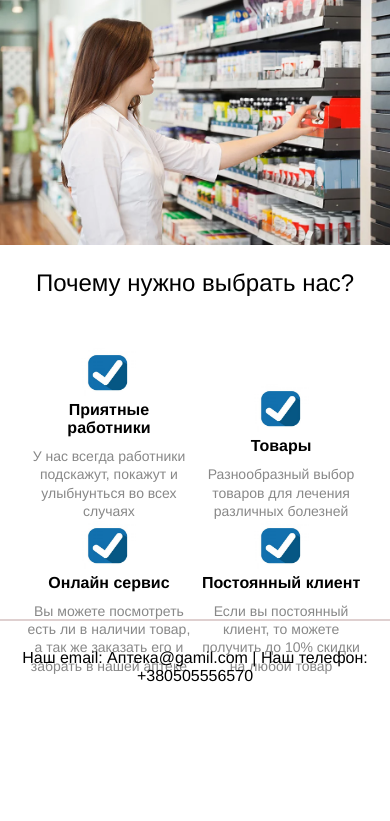
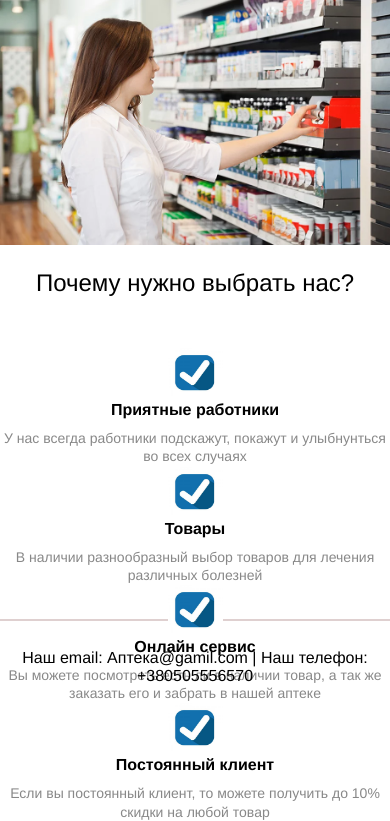
Before and after one commit to 7ahara/Site1, a PHP site: page / in a window 390 px wide. Shown: the part 349-1170 px from the top of the page. Before the commit the page ends 1031 px from the top, so only its background shows below. Run offline with PHP 8.4, Linux system fonts and the light colour scheme.

Commit message:
last com on 07.12.19

```diff
--- a/css/style.css
+++ b/css/style.css
@@ -102,7 +102,6 @@ text-align: center;
     display: inline-block;
     max-width: 24%;
     text-align:center;
-    height: auto;
 }
 .first h3{
 font-size: 16px;
@@ -121,6 +120,7 @@ line-height: 1.3em;
     text-align: center;
 }
 
+
 @media screen and (max-width: 950px) {
     .image{
         display:none;
@@ -131,3 +131,8 @@ line-height: 1.3em;
         max-width: 43%;
     }
 }
+@media screen and (max-width: 750px) {
+    .first{
+        max-width: 100%;
+    }
+}
--- a/index.html
+++ b/index.html
@@ -59,7 +59,7 @@
                 <div class="first">
                     <img class="ok"src="img/ok.jpg" alt="foto">
                     <h3>Товары</h3>
-                    <p>Разнообразный выбор товаров для лечения различных болезней</p>
+                    <p>В наличии разнообразный выбор товаров для лечения различных болезней</p>
                 </div>
                 <div class="first">
                         <img class="ok"src="img/ok.jpg" alt="foto">
```
